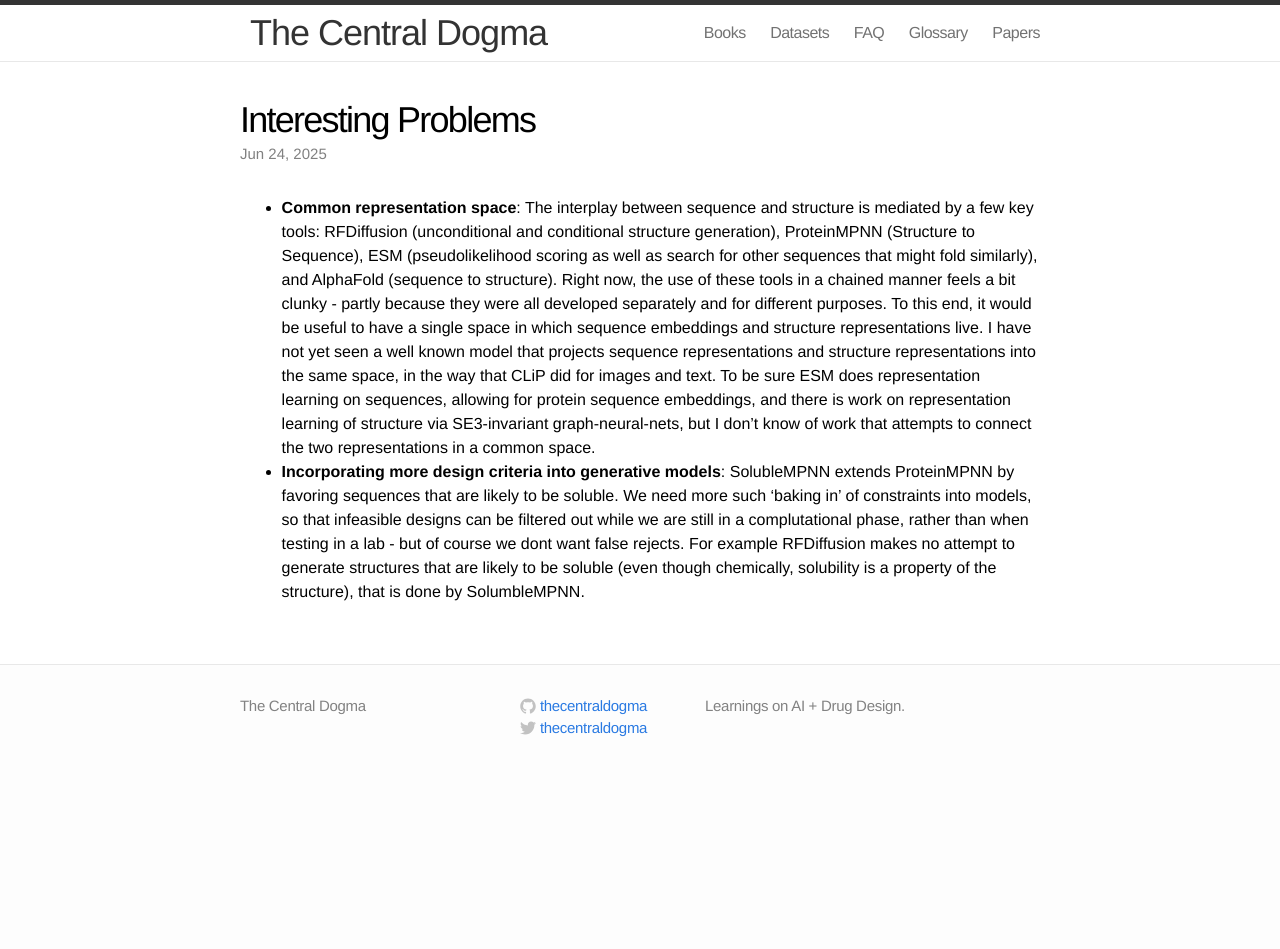
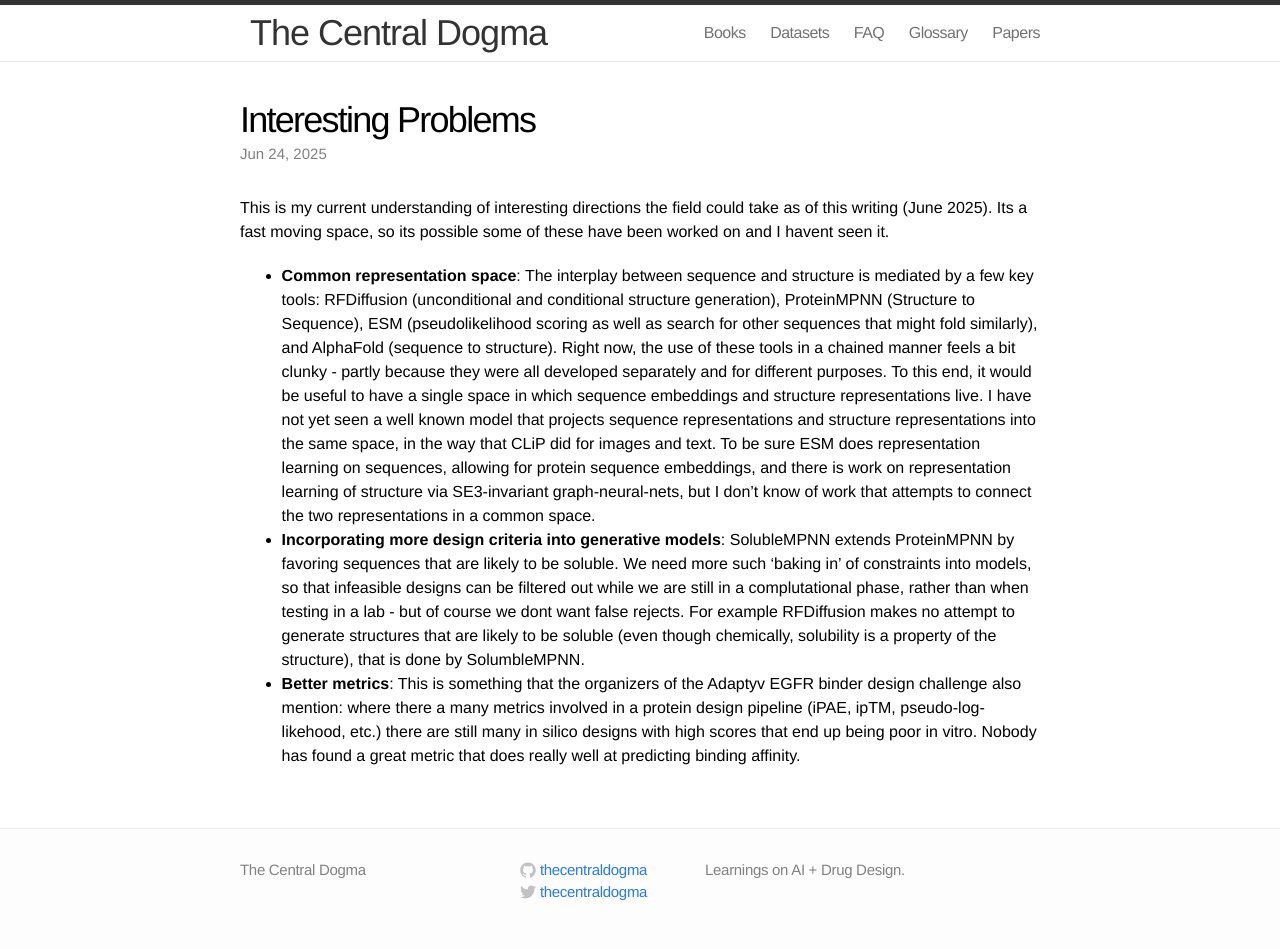
Before and after one commit to thecentraldogma/thecentraldogma.github.io, a Jekyll site: the page built from _posts/2025-06-24-interesting-problems.md, in a window 1280 px wide. Built offline with Jekyll 4.4.1, drawn with Linux system fonts in a browser that asks for light colours; our own code applies the rules of GitHub Pages for plain Markdown files; before the commit the page ends 900 px from its top, so only the background shows below that.

Commit message:
Update 2025-06-24-interesting-problems.md

```diff
--- a/_posts/2025-06-24-interesting-problems.md
+++ b/_posts/2025-06-24-interesting-problems.md
@@ -1,2 +1,7 @@
+This is my current understanding of interesting directions the field could take as of this writing (June 2025). Its a fast moving space, so its possible some of these have been worked on and I havent seen it.
+
 - **Common representation space**: The interplay between sequence and structure is mediated by a few key tools: RFDiffusion (unconditional and conditional structure generation), ProteinMPNN (Structure to Sequence), ESM (pseudolikelihood scoring as well as search for other sequences that might fold similarly), and AlphaFold (sequence to structure). Right now, the use of these tools in a chained manner feels a bit clunky - partly because they were all developed separately and for different purposes. To this end, it would be useful to have a single space in which sequence embeddings and structure representations live. I have not yet seen a well known model that projects sequence representations and structure representations into the same space, in the way that CLiP did for images and text. To be sure ESM does representation learning on sequences, allowing for protein sequence embeddings, and there is work on representation learning of structure via SE3-invariant graph-neural-nets, but I don't know of work that attempts to connect the two representations in a common space.
+
 - **Incorporating more design criteria into generative models**: SolubleMPNN extends ProteinMPNN by favoring sequences that are likely to be soluble. We need more such 'baking in' of constraints into models, so that infeasible designs can be filtered out while we are still in a complutational phase, rather than when testing in a lab - but of course we dont want false rejects. For example RFDiffusion makes no attempt to generate structures that are likely to be soluble (even though chemically, solubility is a property of the structure), that is done by SolumbleMPNN.
+
+- **Better metrics**: This is something that the organizers of the Adaptyv EGFR binder design challenge also mention: where there a many metrics involved in a protein design pipeline (iPAE, ipTM, pseudo-log-likehood, etc.) there are still many in silico designs with high scores that end up being poor in vitro. Nobody has found a great metric that does really well at predicting binding affinity.
```
